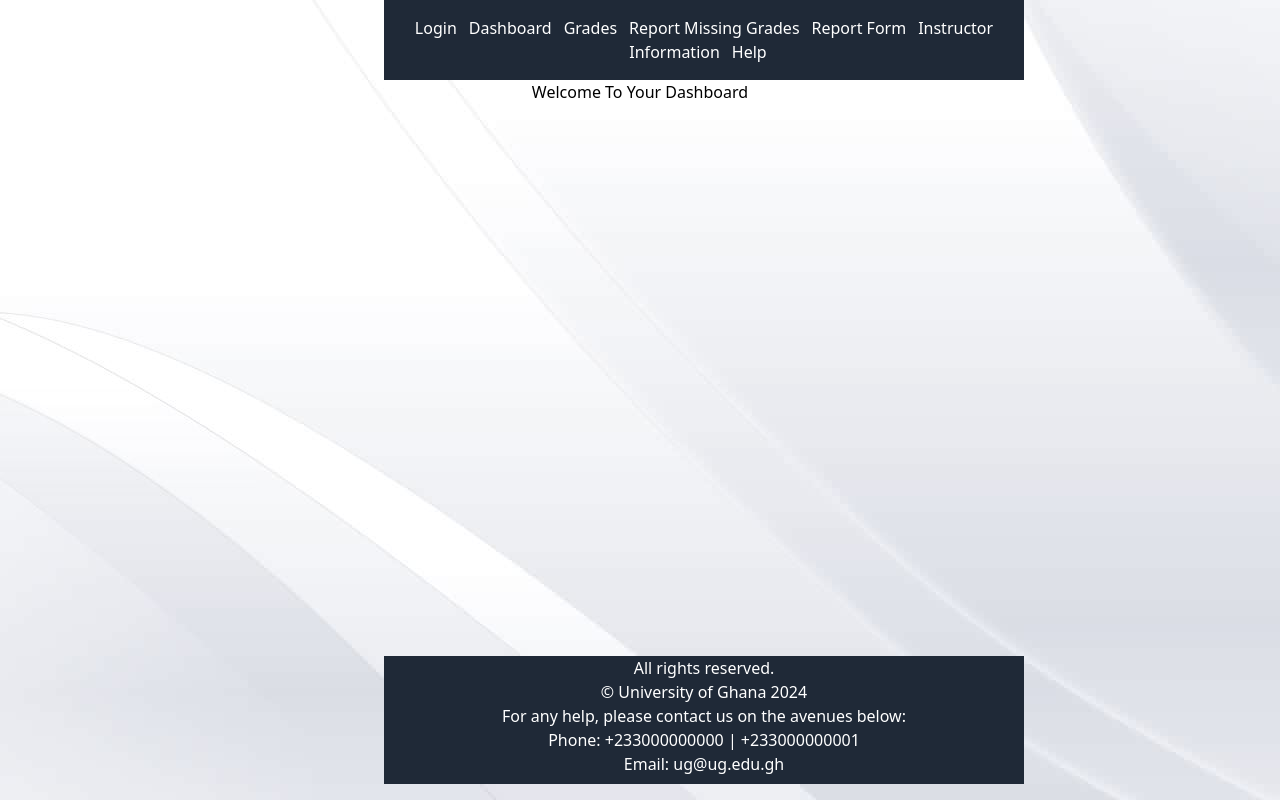
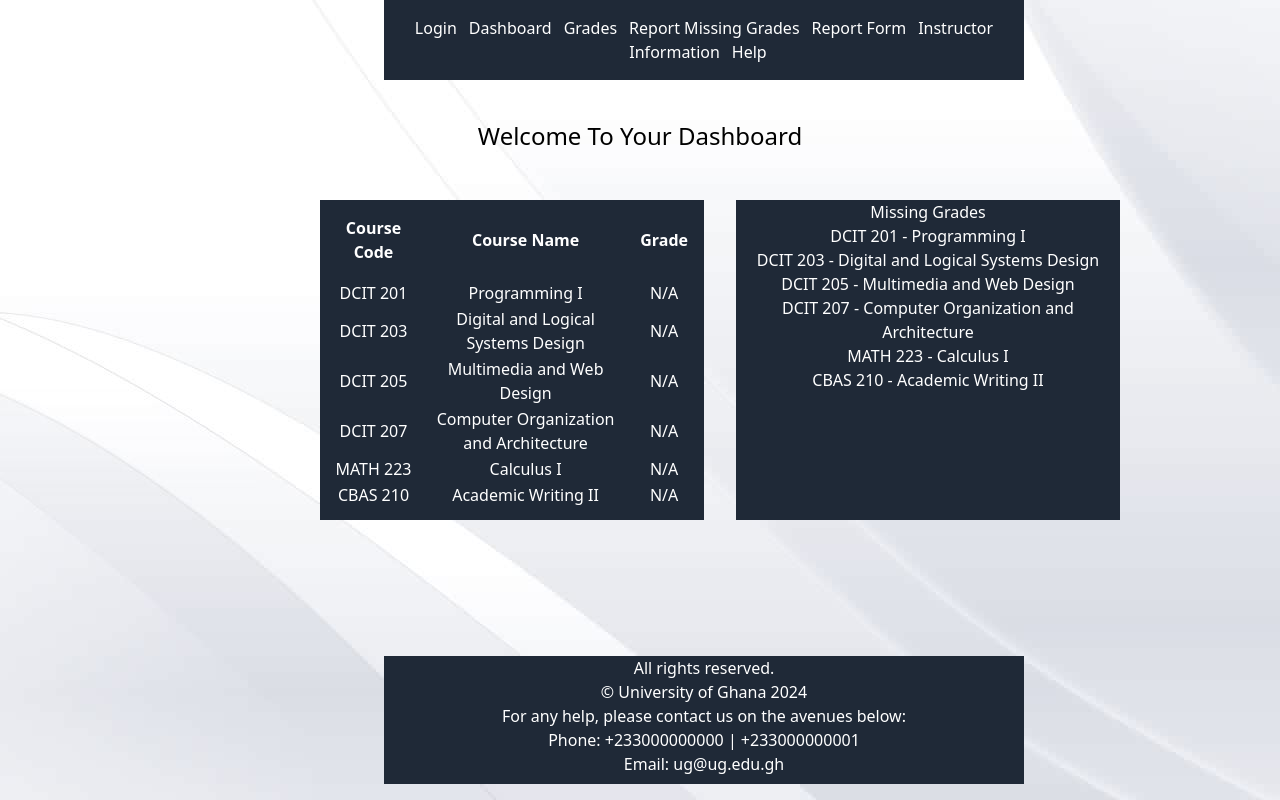
Before and after one commit to davidberko36/davidberko36, a React (Create React App) app: page / in a window 1280 px wide. Built offline with nearby package versions, Linux system fonts and the light colour scheme.

Commit message:
05/01/2024

```diff
--- a/src/dashboard.js
+++ b/src/dashboard.js
@@ -2,13 +2,56 @@ import Footer from "./footer";
 import Navbar from "./navbar";
 
 const Dashboard = () => {
-    return(
+    const courses = [
+        { code: "DCIT 201", name: "Programming I", grade: "N/A" },
+        { code: "DCIT 203", name: "Digital and Logical Systems Design", grade: "N/A" },
+        { code: "DCIT 205", name: "Multimedia and Web Design", grade: "N/A" },
+        { code: "DCIT 207", name: "Computer Organization and Architecture", grade: "N/A" },
+        { code: "MATH 223", name: "Calculus I", grade: "N/A" },
+        { code: "CBAS 210", name: "Academic Writing II", grade: "N/A" }
+    ];
+
+    const missingGrades = courses.filter(course => course.grade === "N/A");
+
+    return (
         <div>
-            <Navbar/>
-            <h1>Welcome To Your Dashboard</h1>
+            <Navbar />
+            <h1 className="mb-12 mt-10 text-2xl">Welcome To Your Dashboard</h1>
+            <div className="flex">
+                <div className="bg-gray-800 text-white w-96 h-80 ml-80">
+                    <table>
+                        <thead>
+                            <tr>
+                                <th className="p-4">Course Code</th>
+                                <th className="p-4">Course Name</th>
+                                <th className="p-4">Grade</th>
+                            </tr>
+                        </thead>
+                        <tbody>
+                            {courses.map((course, index) => (
+                                <tr key={index}>
+                                    <td>{course.code}</td>
+                                    <td>{course.name}</td>
+                                    <td>{course.grade}</td>
+                                </tr>
+                            ))}
+                        </tbody>
+                    </table>
+                </div>
+                <div className="bg-gray-800 text-white w-96 h-80 ml-8">
+                    <h2>Missing Grades</h2>
+                    <ul>
+                        {missingGrades.map((course, index) => (
+                            <li key={index}>
+                                {course.code} - {course.name}
+                            </li>
+                        ))}
+                    </ul>
+                </div>
+            </div>
             <Footer/>
         </div>
-    )
+    );
 }
 
 export default Dashboard;
```
